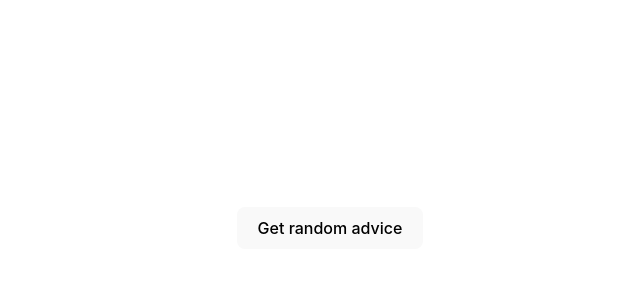
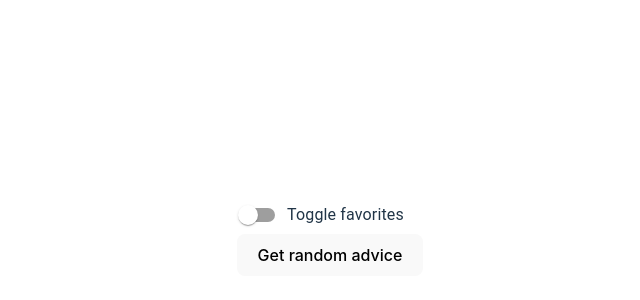
Before and after one commit to norbinorbert/ChoreManager, a React (Vite) app: page / in a window 1280 px wide. Shown: the part 164-464 px from the top of the page, without its empty margins (310-950 px from the left). Built offline with nearby package versions, Linux system fonts and the light colour scheme.

Commit message:
added a switch without functionality

```diff
--- a/src/App.tsx
+++ b/src/App.tsx
@@ -1,6 +1,7 @@
 import { useState } from 'react'
 import './styles/App.css'
 import { AdviceCard } from './components/AdviceCard';
+import { Header } from './components/Header';
 
 type Advice = {
   slip: {
@@ -26,14 +27,12 @@ function App() {
 
   return (
     <>
-      <div className="card">
-        <button onClick={addAdvice}>Get random advice</button>
-        <ul>
-          {advices.map((advice) => (
-            <AdviceCard key={advice.slip.id} advice={advice.slip.advice}></AdviceCard>
-          ))}
-        </ul>
-      </div>
+      <Header></Header>
+      <button onClick={addAdvice}>Get random advice</button>
+        {advices.map((advice) => (
+          <AdviceCard key={advice.slip.id} advice={advice.slip.advice} />
+        ))}
+
     </>
   )
 }
--- /dev/null
+++ b/src/components/Header.tsx
@@ -0,0 +1,11 @@
+import { FormControlLabel, FormGroup, Switch } from '@mui/material';
+
+export function Header() {
+    return (
+        <header>
+            <FormGroup style={{alignContent:'center'}}>
+                <FormControlLabel control={<Switch />} label="Toggle favorites" />
+            </FormGroup>
+        </header>
+    )
+}
```
